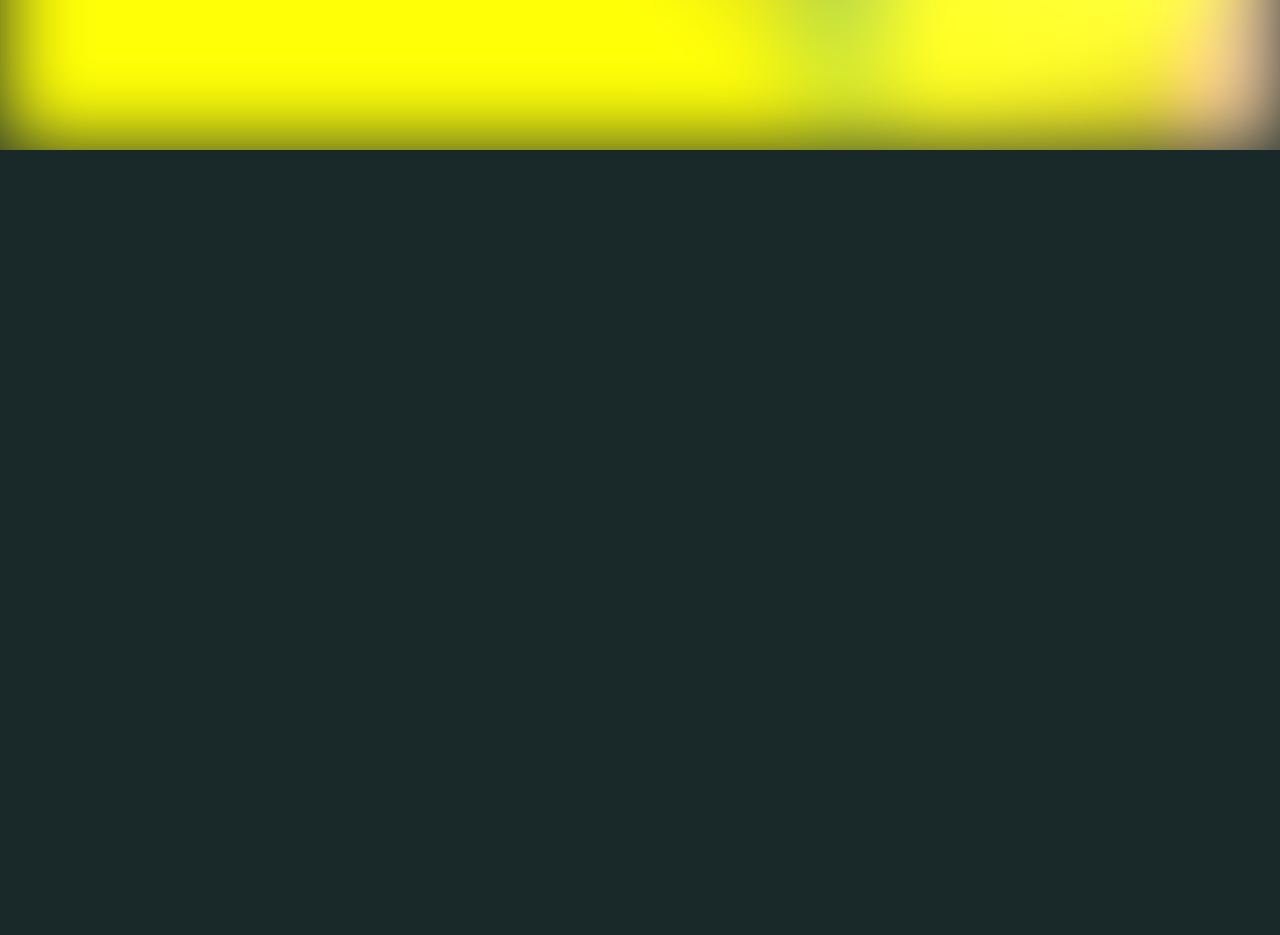
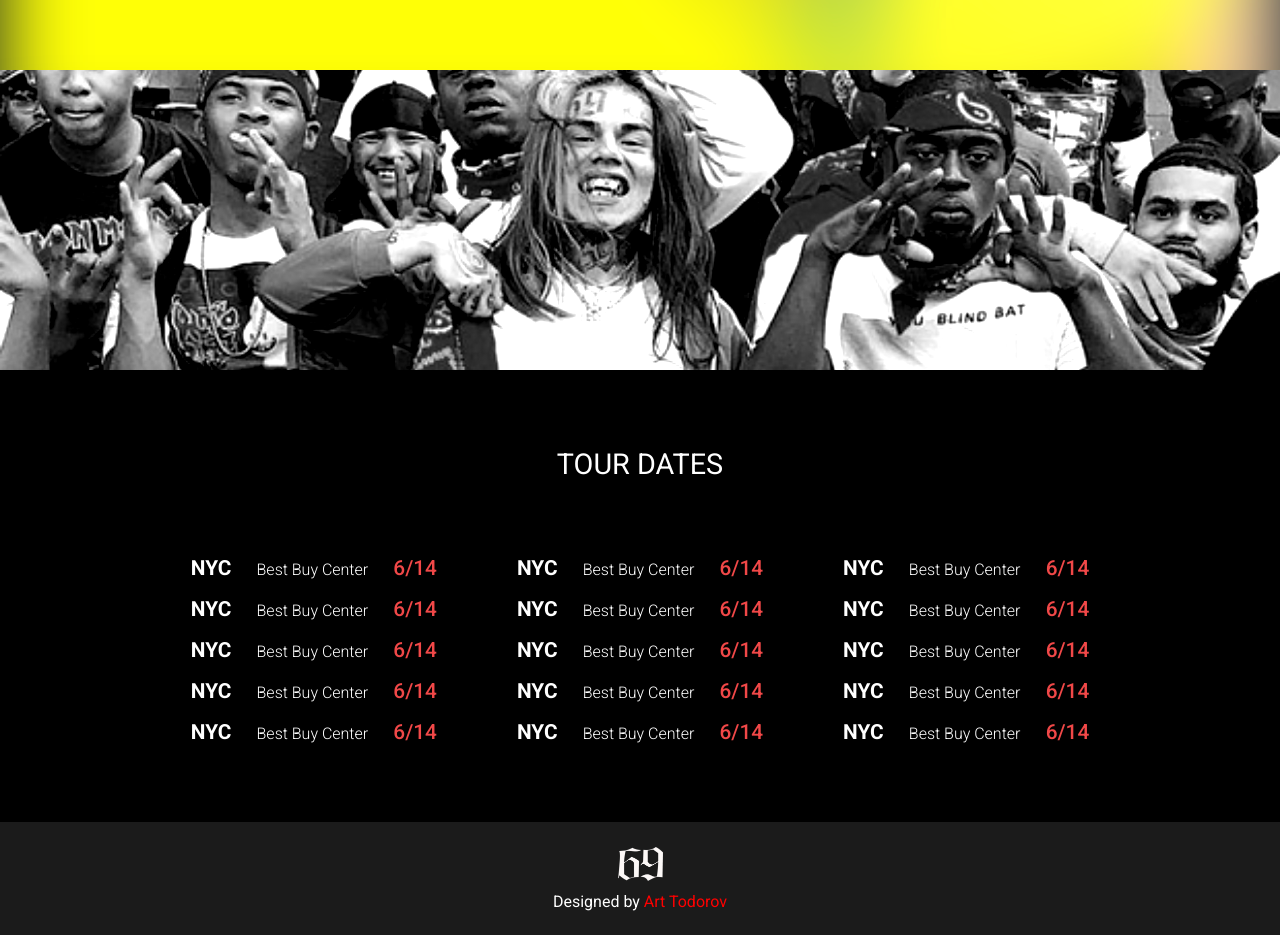
Before and after one commit to rtmtdrv/CP-MusicSite, a React app: page / in a window 1280 px wide. Shown: the part 3495-4430 px from the top of the page. Before the commit the page ends 3645 px from the top, so only its background shows below. Built offline with nearby package versions, Linux system fonts and the light colour scheme.

Commit message:
finished tour dates, singles, and footer

```diff
--- a/assets/sass/main.scss
+++ b/assets/sass/main.scss
@@ -19,6 +19,10 @@ header {
   justify-content: space-between;
   .logo {
     width: 50px;
+    &:hover {
+      opacity: 0.75;
+      transition: all 0.2s ease-in-out;
+    }
     img {
       width: 100%;
     }
@@ -31,6 +35,10 @@ header {
       font-size: 1.2rem;
       font-weight: 300;
       padding: 0 10px;
+      &:hover {
+        opacity: 0.75;
+        transition: all 0.2s ease-in-out;
+      }
     }
   }
 }
@@ -153,7 +161,7 @@ header {
         rgba(255, 253, 60, 1) 33%,
         rgba(255, 253, 60, 0.83) 36%,
         rgba(255, 253, 60, 0.6) 43%,
-        rgba(255, 253, 60, 0.20) 62%,
+        rgba(255, 253, 60, 0.2) 62%,
         rgba(176, 38, 183, 0) 100%
       ),
       url("/img/album69.jpg");
@@ -222,7 +230,87 @@ header {
     align-items: center;
 
     img {
-      width: 50%;
+      width: 70%;
+      border-radius: 10px;
     }
   }
 }
+
+#tour {
+  background: black;
+  position: relative;
+  z-index: 4;
+
+  .top-img {
+    background-image: url("/img/group.png");
+    height: 300px;
+    background-repeat: no-repeat;
+    background-size: cover;
+    background-position: center center;
+    filter: saturate(0%) contrast(150%);
+  }
+
+  .tourdates {
+    background: black;
+    display: flex;
+    flex-direction: column;
+    align-items: center;
+    padding: 80px 0;
+
+    .title {
+      text-align: center;
+      color: white;
+      text-transform: uppercase;
+      font-size: 1.8rem;
+      margin: 0 0 80px;
+    }
+
+    .dates {
+      display: grid;
+      grid-template-columns: repeat(3, 1fr);
+      grid-gap: 20px;
+      // max-width: 800px;
+
+      li {
+        color: white;
+        font-size: 1.3rem;
+        padding: 0 20px;
+
+        span {
+          padding: 0 10px;
+        }
+
+        .city {
+          font-weight: 700;
+        }
+
+        .location {
+          font-weight: 300;
+          font-size: 1rem;
+        }
+
+        .date {
+          font-weight: 500;
+          color: #f14848;
+        }
+      }
+    }
+  }
+}
+
+footer {
+  background: #1b1b1b;
+  position: relative;
+  z-index: 4;
+  padding: 25px;
+  text-align: center;
+  color: white;
+  img {
+    max-width: 45px;
+    margin-bottom: 10px;
+  }
+  a {
+    color: red;
+    text-decoration: none;
+  }
+}
--- a/public/index.html
+++ b/public/index.html
@@ -156,6 +156,97 @@
         </div>
       </div>
     </section>
+    <section id="tour">
+      <div class="container">
+        <div class="top-img"></div>
+        <div class="tourdates">
+          <div class="title">Tour Dates</div>
+          <ul class="dates">
+            <li>
+              <span class="city">NYC</span>
+              <span class="location">Best Buy Center</span>
+              <span class="date">6/14</span>
+            </li>
+            <li>
+              <span class="city">NYC</span>
+              <span class="location">Best Buy Center</span>
+              <span class="date">6/14</span>
+            </li>
+            <li>
+              <span class="city">NYC</span>
+              <span class="location">Best Buy Center</span>
+              <span class="date">6/14</span>
+            </li>
+            <li>
+              <span class="city">NYC</span>
+              <span class="location">Best Buy Center</span>
+              <span class="date">6/14</span>
+            </li>
+            <li>
+              <span class="city">NYC</span>
+              <span class="location">Best Buy Center</span>
+              <span class="date">6/14</span>
+            </li>
+            <li>
+              <span class="city">NYC</span>
+              <span class="location">Best Buy Center</span>
+              <span class="date">6/14</span>
+            </li>
+            <li>
+              <span class="city">NYC</span>
+              <span class="location">Best Buy Center</span>
+              <span class="date">6/14</span>
+            </li>
+            <li>
+              <span class="city">NYC</span>
+              <span class="location">Best Buy Center</span>
+              <span class="date">6/14</span>
+            </li>
+            <li>
+              <span class="city">NYC</span>
+              <span class="location">Best Buy Center</span>
+              <span class="date">6/14</span>
+            </li>
+            <li>
+              <span class="city">NYC</span>
+              <span class="location">Best Buy Center</span>
+              <span class="date">6/14</span>
+            </li>
+            <li>
+              <span class="city">NYC</span>
+              <span class="location">Best Buy Center</span>
+              <span class="date">6/14</span>
+            </li>
+            <li>
+              <span class="city">NYC</span>
+              <span class="location">Best Buy Center</span>
+              <span class="date">6/14</span>
+            </li>
+            <li>
+              <span class="city">NYC</span>
+              <span class="location">Best Buy Center</span>
+              <span class="date">6/14</span>
+            </li>
+            <li>
+              <span class="city">NYC</span>
+              <span class="location">Best Buy Center</span>
+              <span class="date">6/14</span>
+            </li>
+            <li>
+              <span class="city">NYC</span>
+              <span class="location">Best Buy Center</span>
+              <span class="date">6/14</span>
+            </li>
+          </ul>
+        </div>
+      </div>
+    </section>
+    <footer>
+      <img src="/img/logo.png" />
+      <div>
+        Designed by <a href="#">Art Todorov</a>
+      </div>
+    </footer>
     <script src="/js/components/vendor.js"></script>
     <script src="/js/components/firstComp.js"></script>
   </body>
```
Also changed, not shown: .babelrc.txt (renamed from renamethisfile.txt), public/css/main.css.
